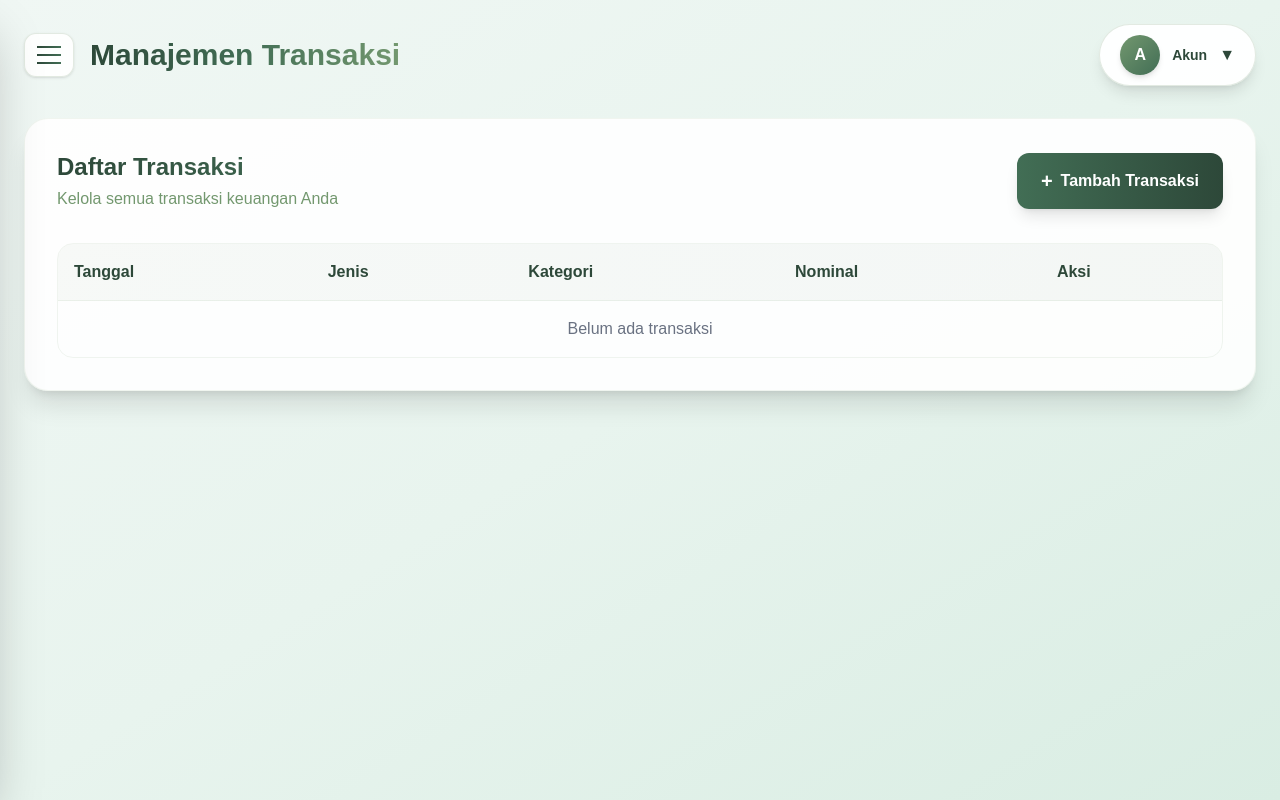
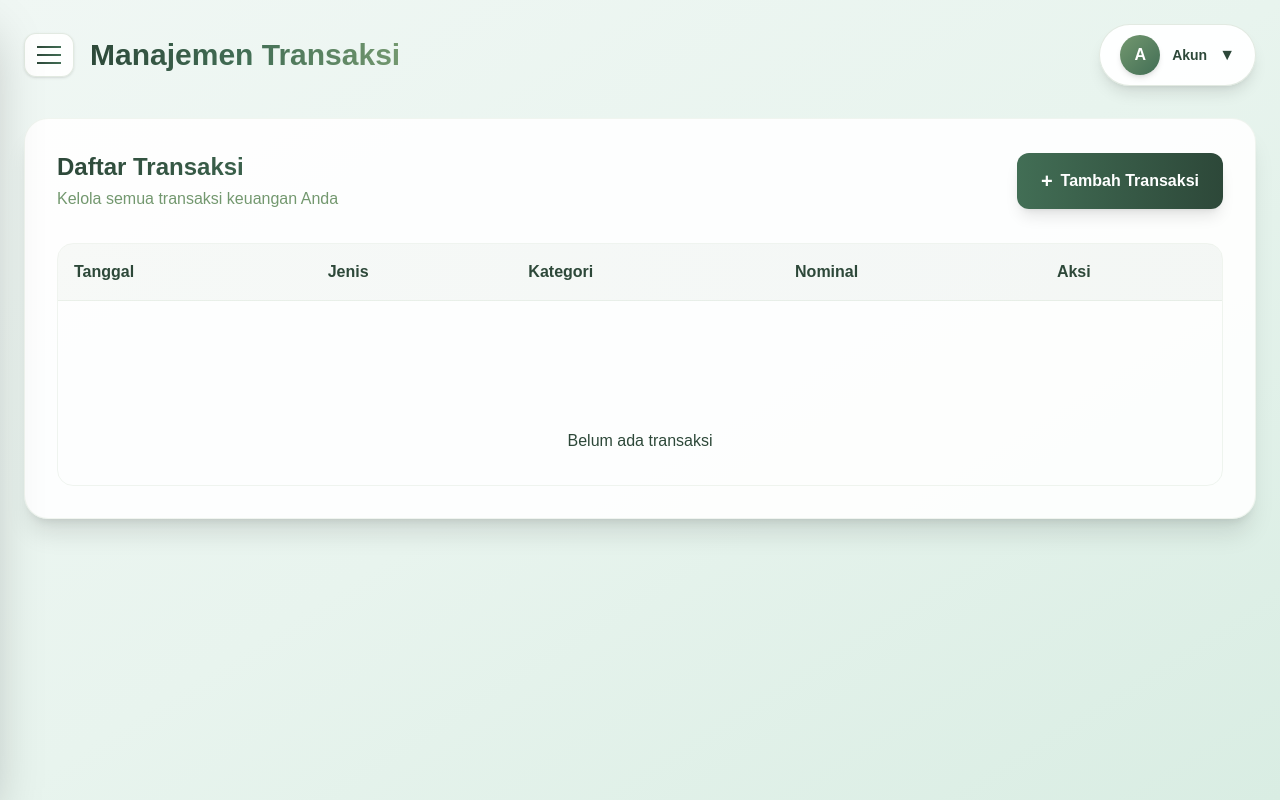
Before and after one commit to loishaard21/project_keuangan_yesoryes, a Next.js app in the folder frontend/: page /transaksi in a window 1280 px wide. Built offline with nearby package versions, Linux system fonts and the light colour scheme.

Commit message:
kevin: merperluas jarak isi tabel

```diff
--- a/frontend/app/transaksi/page.tsx
+++ b/frontend/app/transaksi/page.tsx
@@ -252,13 +252,14 @@ export default function TransaksiPage() {
                 </tr>
               </thead>
               <tbody>
-                {transactions.length === 0 && (
+                {transactions.length === 0 ? (
                   <tr>
-                    <td colSpan={5} className="text-center py-4 text-gray-500">
+                    <td colSpan={5} className="text-center p-8">
+                      <div className="flex flex-col items-center justify-center py-12"></div>
                       Belum ada transaksi
                     </td>
                   </tr>
-                )}
+                ): null}
 
                 {transactions.map((t) => (
                   <tr key={t.id}>
```
